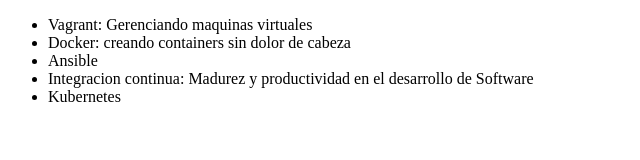
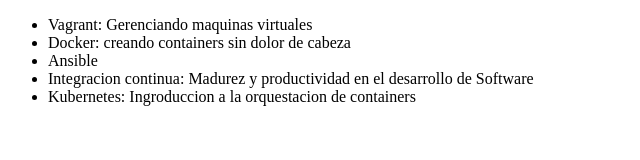
Before and after one commit to Erickms29/alura-git, a plain HTML site: page index.html in a window 1280 px wide. Shown: the whole page, without its empty margins (0-640 px from the left). Drawn offline with Linux system fonts and the light colour scheme.

Commit message:
modificando el nombre del curso de kubernetes

```diff
--- a/index.html
+++ b/index.html
@@ -10,7 +10,7 @@
          <li> Docker: creando containers sin dolor de cabeza </li>
          <li> Ansible </li>
          <li> Integracion continua: Madurez y productividad en el desarrollo de Software</li>
-         <li> Kubernetes</li>
+         <li> Kubernetes: Ingroduccion a la orquestacion de containers</li>
      </ul>
 </body>
 </html>
```
